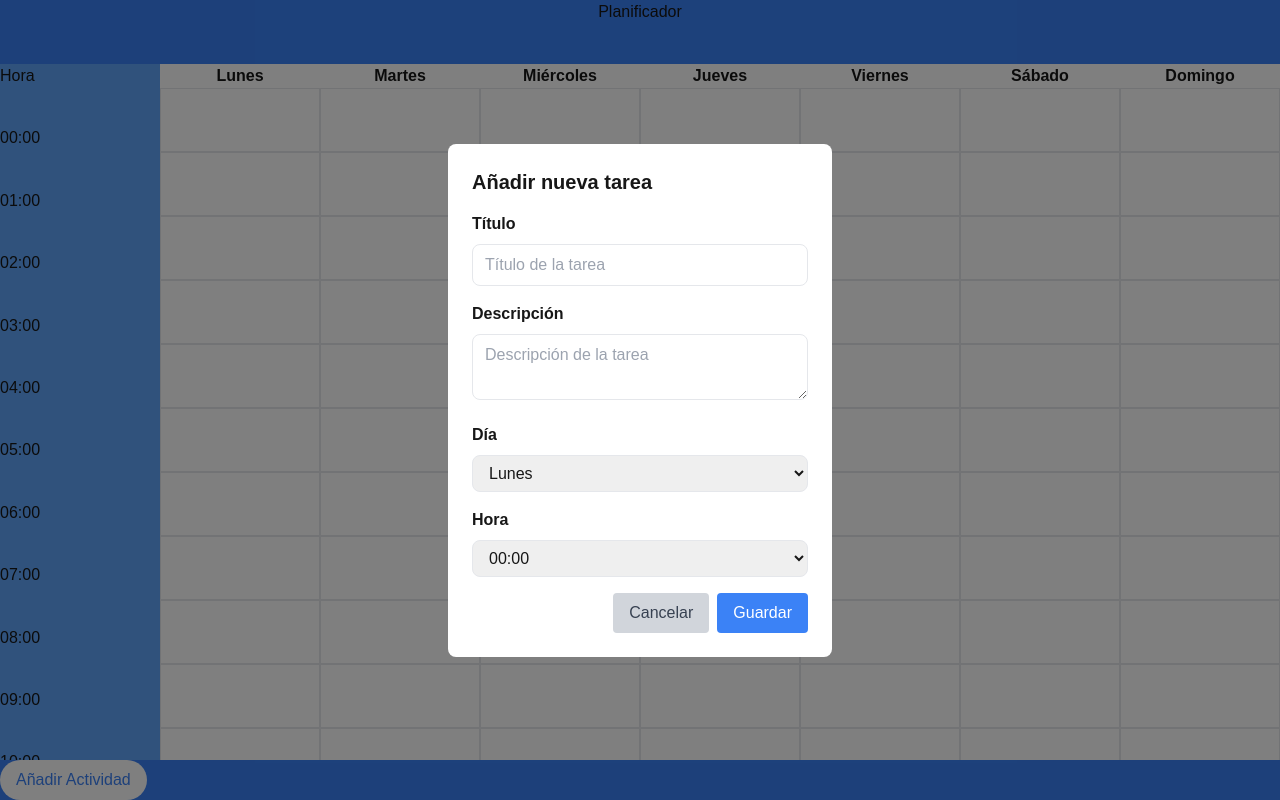
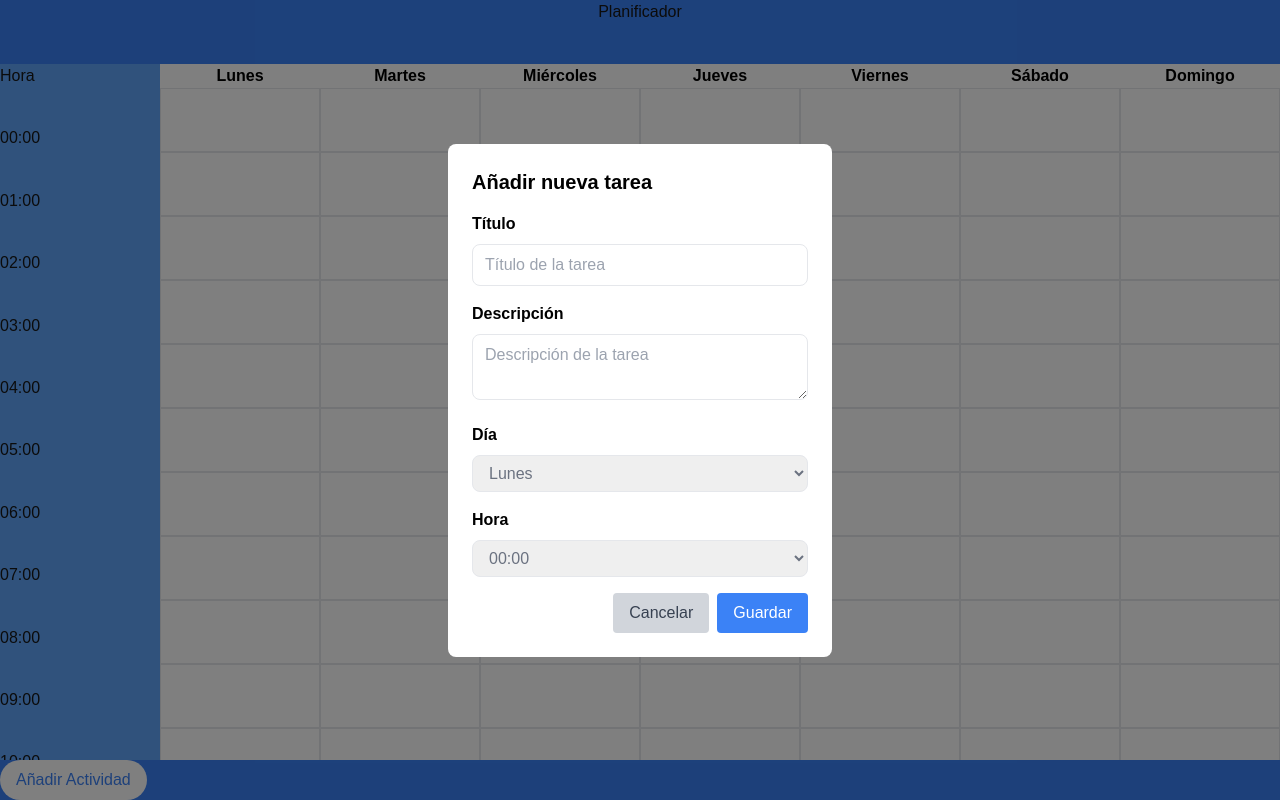
Before and after one commit to hamil312/horario, a Next.js app: page / in a window 1280 px wide. Both pictures are taken after a click on the button "Añadir Actividad". Shown: the top 800 px of the page. Built offline with nearby package versions, Linux system fonts and the light colour scheme.

Commit message:
Changed font color

```diff
--- a/src/app/page.tsx
+++ b/src/app/page.tsx
@@ -96,7 +96,7 @@
 
         {daysOfWeek.map((day) => (
           <section key={day} className={`bg-white h-full`}>
-            <h2 className="font-bold text-center">{day}</h2>
+            <h2 className="font-bold text-center text-black">{day}</h2>
             {hoursOfDay.map((hour) => (
               <section key={`${day}-${hour}`} className="relative border border-gray-200 h-16">
                 {tasks
@@ -126,10 +126,10 @@
       {isModalOpen && (
         <section className="fixed inset-0 bg-black bg-opacity-50 flex items-center justify-center z-20">
           <section className="bg-white p-6 rounded-lg w-96">
-            <h2 className="text-xl font-bold mb-4">Añadir nueva tarea</h2>
+            <h2 className="text-xl font-bold mb-4 text-black">Añadir nueva tarea</h2>
             <form onSubmit={handleSaveTask}>
               <section className="mb-4">
-                <label className="block font-bold mb-2">Título</label>
+                <label className="block font-bold mb-2 text-black">Título</label>
                 <input
                   type="text"
                   name="title"
@@ -140,7 +140,7 @@
                 />
               </section>
               <section className="mb-4">
-                <label className="block font-bold mb-2">Descripción</label>
+                <label className="block font-bold mb-2 text-black">Descripción</label>
                 <textarea
                   name="description"
                   className="w-full px-3 py-2 border rounded-lg"
@@ -150,30 +150,30 @@
                 ></textarea>
               </section>
               <section className="mb-4">
-                <label className="block font-bold mb-2">Día</label>
+                <label className="block font-bold mb-2 text-black">Día</label>
                 <select
                   name="day"
-                  className="w-full px-3 py-2 border rounded-lg"
+                  className="w-full px-3 py-2 border rounded-lg text-gray-500"
                   value={newTask.day}
                   onChange={handleInputChange}
                 >
                   {daysOfWeek.map((day) => (
-                    <option key={day} value={day}>
+                    <option key={day} value={day} className="text-black">
                       {day}
                     </option>
                   ))}
                 </select>
               </section>
               <section className="mb-4">
-                <label className="block font-bold mb-2">Hora</label>
+                <label className="block font-bold mb-2 text-black">Hora</label>
                 <select
                   name="time"
-                  className="w-full px-3 py-2 border rounded-lg"
+                  className="w-full px-3 py-2 border rounded-lg text-gray-500"
                   value={newTask.time}
                   onChange={handleInputChange}
                 >
                   {hoursOfDay.map((hour) => (
-                    <option key={hour} value={hour}>
+                    <option key={hour} value={hour} className="text-black">
                       {hour}
                     </option>
                   ))}
```
